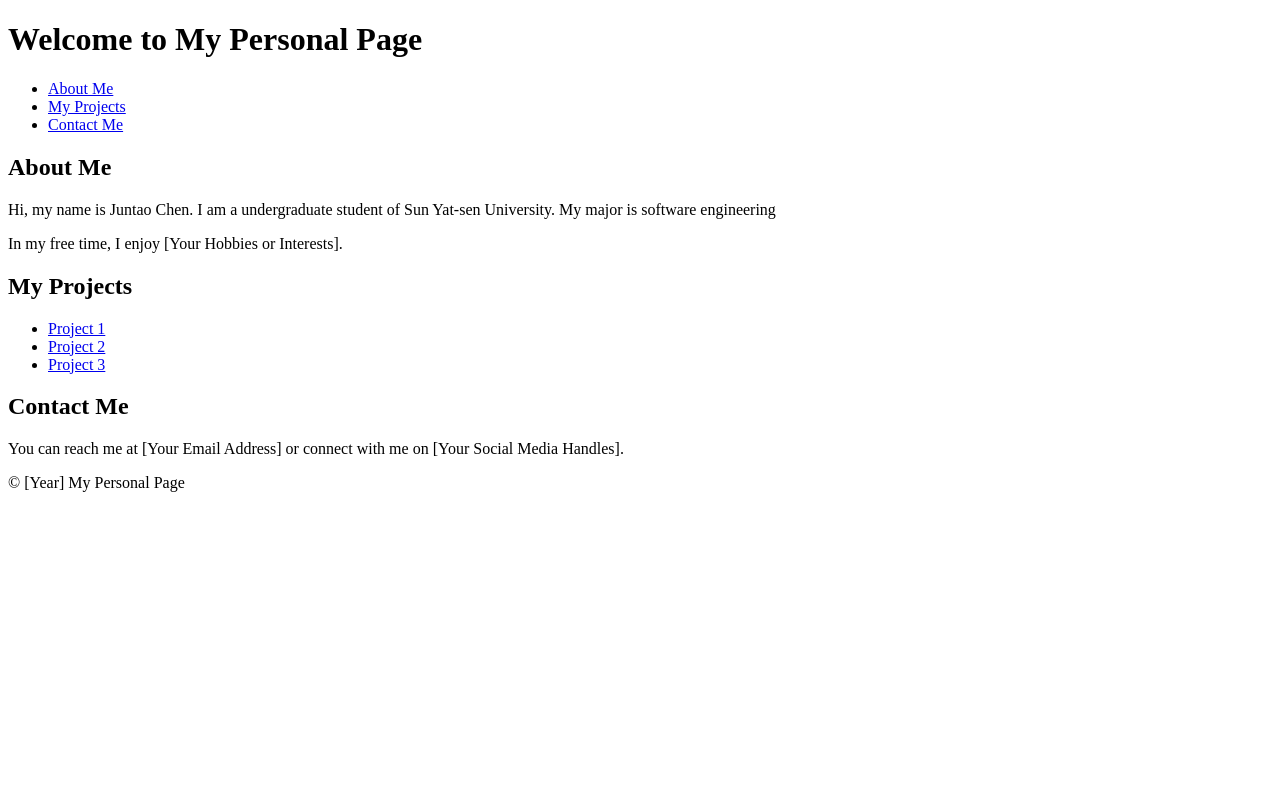
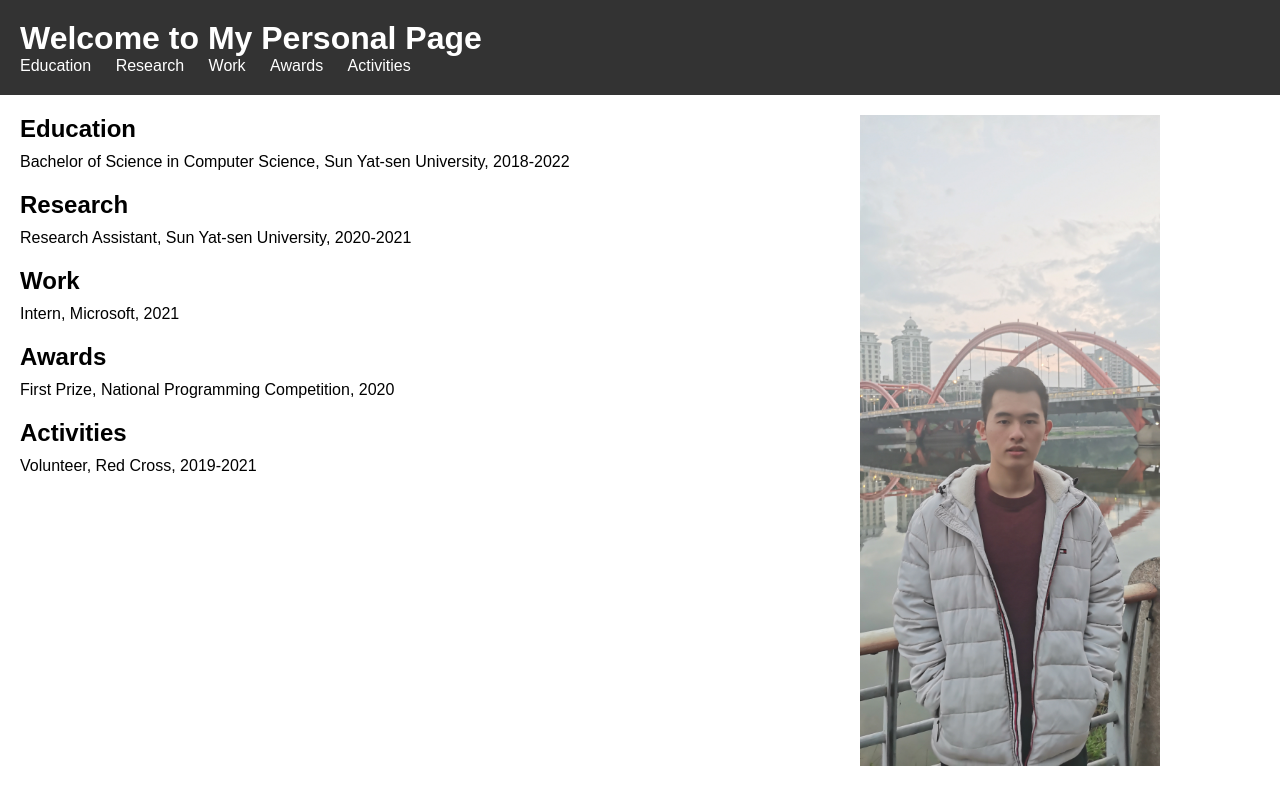
Before and after one commit to Elendil3703/JuntaoChen.github.io, a plain HTML site: page index.html in a window 1280 px wide. Drawn offline with Linux system fonts and the light colour scheme.

Commit message:
basic thing

```diff
--- a/index.html
+++ b/index.html
@@ -2,39 +2,56 @@
 <html>
 <head>
     <title>My Personal Page</title>
+    <link rel="stylesheet" type="text/css" href="style.css">
 </head>
 <body>
     <header>
         <h1>Welcome to My Personal Page</h1>
         <nav>
             <ul>
-                <li><a href="#about-me">About Me</a></li>
-                <li><a href="#my-projects">My Projects</a></li>
-                <li><a href="#contact-me">Contact Me</a></li>
+                <li><a href="#education">Education</a></li>
+                <li><a href="#research">Research</a></li>
+                <li><a href="#work">Work</a></li>
+                <li><a href="#awards">Awards</a></li>
+                <li><a href="#activities">Activities</a></li>
             </ul>
         </nav>
     </header>
     <main>
-        <section id="about-me">
-            <h2>About Me</h2>
-            <p>Hi, my name is Juntao Chen. I am a undergraduate student of Sun Yat-sen University. My major is software engineering</p>
-            <p>In my free time, I enjoy [Your Hobbies or Interests].</p>
-        </section>
-        <section id="my-projects">
-            <h2>My Projects</h2>
+        <div class="photo-container">
+            <img src="photo.jpg" alt="My Photo">
+        </div>
+        <section id="education">
+            <h2>Education</h2>
             <ul>
-                <li><a href="[Link to Project 1]">Project 1</a></li>
-                <li><a href="[Link to Project 2]">Project 2</a></li>
-                <li><a href="[Link to Project 3]">Project 3</a></li>
+                <li>Bachelor of Science in Computer Science, Sun Yat-sen University, 2018-2022</li>
             </ul>
         </section>
-        <section id="contact-me">
-            <h2>Contact Me</h2>
-            <p>You can reach me at [Your Email Address] or connect with me on [Your Social Media Handles].</p>
+        <section id="research">
+            <h2>Research</h2>
+            <ul>
+                <li>Research Assistant, Sun Yat-sen University, 2020-2021</li>
+            </ul>
+        </section>
+        <section id="work">
+            <h2>Work</h2>
+            <ul>
+                <li>Intern, Microsoft, 2021</li>
+            </ul>
+        </section>
+
+        <section id="awards">
+            <h2>Awards</h2>
+            <ul>
+                <li>First Prize, National Programming Competition, 2020</li>
+            </ul>
+        </section>
+        <section id="activities">
+            <h2>Activities</h2>
+            <ul>
+                <li>Volunteer, Red Cross, 2019-2021</li>
+            </ul>
         </section>
     </main>
-    <footer>
-        <p>&copy; [Year] My Personal Page</p>
-    </footer>
 </body>
 </html>
--- /dev/null
+++ b/style.css
@@ -0,0 +1,99 @@
+/* Global styles */
+body {
+    font-family: Arial, sans-serif;
+    margin: 0;
+    padding: 0;
+}
+
+/* Header styles */
+header {
+    background-color: #333;
+    color: #fff;
+    padding: 20px;
+}
+
+header h1 {
+    margin: 0;
+}
+
+nav ul {
+    list-style: none;
+    margin: 0;
+    padding: 0;
+}
+
+nav li {
+    display: inline-block;
+    margin-right: 20px;
+}
+
+nav li:last-child {
+    margin-right: 0;
+}
+
+nav a {
+    color: #fff;
+    text-decoration: none;
+}
+
+nav a:hover {
+    text-decoration: underline;
+}
+
+/* Main styles */
+main {
+    margin: 20px;
+}
+
+section {
+    margin-bottom: 20px;
+}
+
+section h2 {
+    font-size: 24px;
+    margin-bottom: 10px;
+}
+
+section ul {
+    list-style: none;
+    margin: 0;
+    padding: 0;
+}
+
+section li {
+    margin-bottom: 5px;
+}
+
+/* Photo styles */
+.photo-container {
+    float: right;
+    margin-left: 20px;
+    margin-right: 100px;
+    width: 30%;  /* Adjust width as necessary */
+    max-width: 300px;  /* Adjust max-width as necessary */
+}
+
+.photo-container img {
+    width: 100%;  /* This will make the image responsive */
+    height: auto;  /* This will maintain the image's aspect ratio */
+}
+
+/* Media queries */
+@media (max-width: 768px) {
+    header {
+        padding: 10px;
+    }
+
+    header h1 {
+        font-size: 24px;
+    }
+
+    nav li {
+        display: block;
+        margin: 10px 0;
+    }
+
+    nav li:last-child {
+        margin-bottom: 0;
+    }
+}
```
Also changed, not shown: photo.JPG (added), 1 other file.
